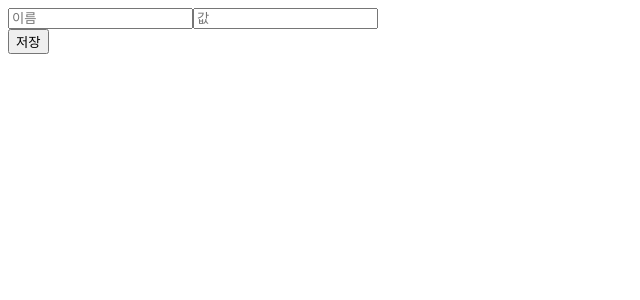
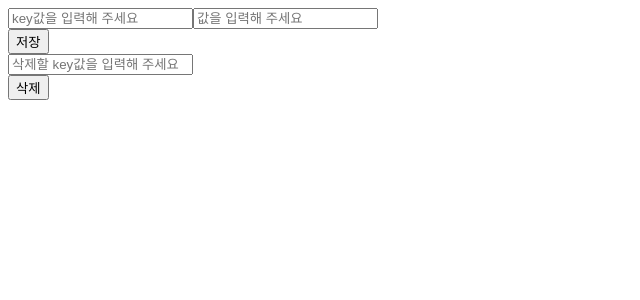
Before and after one commit to LeeSangHyeok0731/CookieStore, a React (Vite) app: page / in a window 1280 px wide. Shown: the top 300 px of the page, without its empty margins (0-640 px from the left). Built offline with nearby package versions, Linux system fonts and the light colour scheme.

Commit message:
삭제 로직 & 출력 방식 개선

```diff
--- a/src/components/InformationInput.tsx
+++ b/src/components/InformationInput.tsx
@@ -1,31 +1,45 @@
-import { useState } from "react";
-import { getCookie, setCookie } from "./CookieStore";
+import { useEffect, useState } from "react";
+import { deleteCookie, getAllCookie, setCookie } from "./CookieStore";
 
 export default function InformationInput() {
   const [name, setName] = useState<string>("");
   const [value, setValue] = useState<string>("");
 
-  const [cookieValue, setCookieValue] = useState<string[]>([]);
+  const [deleteName, setDeleteName] = useState<string>("");
+
+  const [data, setData] = useState<[]>([]);
 
   const handleClickSet = () => {
     setCookie(name, value, {
       path: "/",
       secure: true,
     });
-    setCookieValue(cookieValue.concat(getCookie(name)));
+    setName("");
+    setValue("");
+    setData(getAllCookie());
   };
+
+  const handleClickDelete = () => {
+    deleteCookie(deleteName);
+    setDeleteName("");
+    setData(getAllCookie());
+  };
+
+  useEffect(() => {
+    setData(getAllCookie());
+  }, []);
 
   return (
     <>
       <input
-        placeholder="이름"
+        placeholder="key값을 입력해 주세요"
         value={name}
         onChange={(e) => {
           setName(e.target.value);
         }}
       ></input>
       <input
-        placeholder="값"
+        placeholder="값을 입력해 주세요"
         value={value}
         onChange={(e) => {
           setValue(e.target.value);
@@ -33,9 +47,23 @@ export default function InformationInput() {
       ></input>
       <br />
       <button onClick={handleClickSet}>저장</button>
-      {cookieValue.map((value, index) => {
-        return <h1 key={index}>{`${index}번 ${value}`}</h1>;
-      })}
+
+      <br />
+      <input
+        placeholder="삭제할 key값을 입력해 주세요"
+        value={deleteName}
+        onChange={(e) => {
+          setDeleteName(e.target.value);
+        }}
+      ></input>
+      <br />
+      <button onClick={handleClickDelete}>삭제</button>
+
+      {Object.entries(data).map(([key, value]) => (
+        <h1 key={key}>
+          {key}: {value}
+        </h1>
+      ))}
     </>
   );
 }
```
